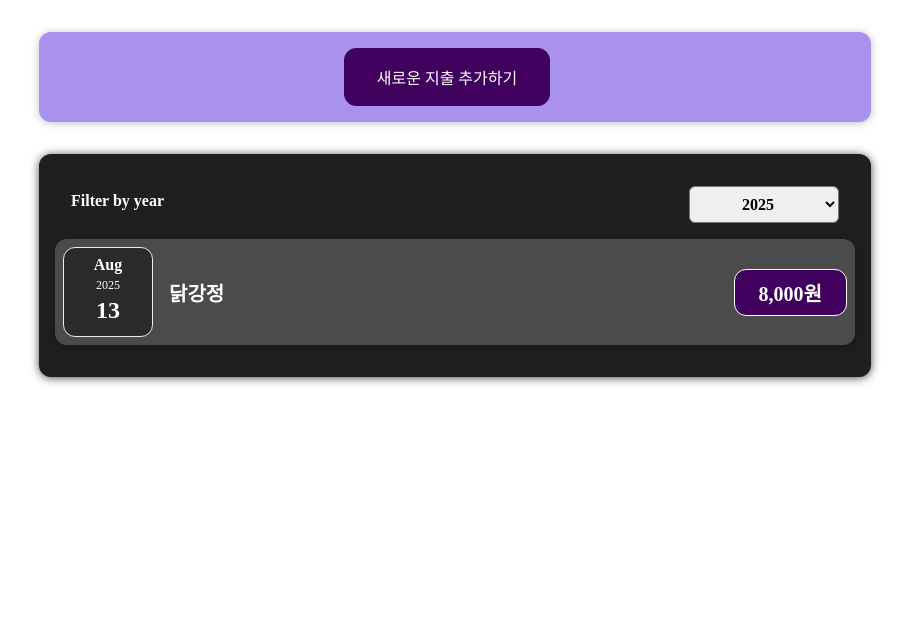
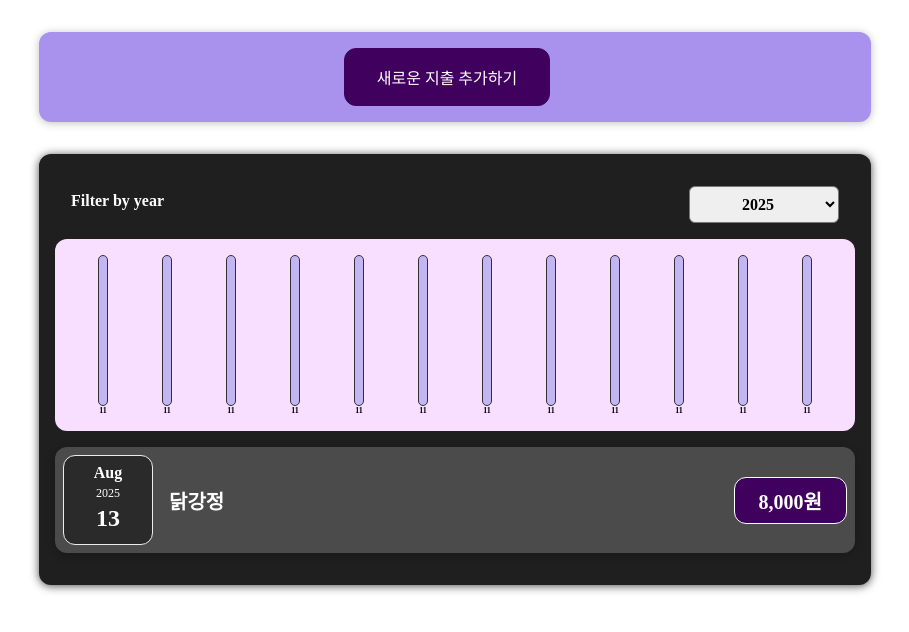
Before and after one commit to Kanggwanju/react-study202508, a React (Vite) app: page / in a window 1280 px wide. Shown: the top 632 px of the page, without its empty margins (185-1094 px from the left). Built offline with nearby package versions, Linux system fonts and the light colour scheme.

Commit message:
3-2-4. 차트 UI

```diff
--- /dev/null
+++ b/src/components/chart/Chart.css
@@ -0,0 +1,9 @@
+.chart {
+    padding: 1rem;
+    border-radius: 12px;
+    background-color: #f8dfff;
+    text-align: center;
+    display: flex;
+    justify-content: space-around;
+    height: 10rem;
+}
--- /dev/null
+++ b/src/components/chart/Chart.jsx
@@ -0,0 +1,24 @@
+import React from 'react';
+import ChartBar from './ChartBar';
+import './Chart.css';
+
+const Chart = () => {
+  return (
+    <div className='chart'>
+      <ChartBar />
+      <ChartBar />
+      <ChartBar />
+      <ChartBar />
+      <ChartBar />
+      <ChartBar />
+      <ChartBar />
+      <ChartBar />
+      <ChartBar />
+      <ChartBar />
+      <ChartBar />
+      <ChartBar />
+    </div>
+  );
+};
+
+export default Chart;
--- /dev/null
+++ b/src/components/chart/ChartBar.css
@@ -0,0 +1,30 @@
+.chart-bar {
+    height: 100%;
+    display: flex;
+    flex-direction: column;
+    align-items: center;
+}
+
+.chart-bar__inner {
+    height: 100%;
+    width: 100%;
+    border: 1px solid #313131;
+    border-radius: 12px;
+    background-color: #c3b4f3;
+    overflow: hidden;
+    display: flex;
+    flex-direction: column;
+    justify-content: flex-end;
+}
+
+.chart-bar__fill {
+    background-color: #4826b9;
+    width: 100%;
+    transition: all 0.3s ease-out;
+}
+
+.chart-bar__label {
+    font-weight: bold;
+    font-size: 0.5rem;
+    text-align: center;
+}
--- /dev/null
+++ b/src/components/chart/ChartBar.jsx
@@ -0,0 +1,16 @@
+import React from 'react';
+
+import './ChartBar.css';
+
+const ChartBar = () => {
+  return (
+    <div className='chart-bar'>
+      <div className='chart-bar__inner'>
+        <div className='chart-bar__fill'></div>
+      </div>
+      <div className='chart-bar__label'>11</div>
+    </div>
+  );
+};
+
+export default ChartBar;
--- /dev/null
+++ b/src/components/chart/ExpenseChart.jsx
@@ -0,0 +1,23 @@
+import React from 'react';
+import Chart from './Chart';
+
+const ExpenseChart = () => {
+  const chartDataPoints = [
+    { label: 'Jan', value: 0 },
+    { label: 'Feb', value: 0 },
+    { label: 'Mar', value: 0 },
+    { label: 'Apr', value: 0 },
+    { label: 'May', value: 0 },
+    { label: 'Jun', value: 0 },
+    { label: 'Jul', value: 0 },
+    { label: 'Aug', value: 0 },
+    { label: 'Sep', value: 0 },
+    { label: 'Oct', value: 0 },
+    { label: 'Nov', value: 0 },
+    { label: 'Dec', value: 0 },
+  ];
+
+  return <Chart />;
+};
+
+export default ExpenseChart;
--- a/src/components/expenses/ExpenseList.jsx
+++ b/src/components/expenses/ExpenseList.jsx
@@ -3,6 +3,7 @@
 import ExpenseItem from './ExpenseItem.jsx';
 import Card from '../ui/Card.jsx';
 import ExpenseFilter from './ExpenseFilter.jsx';
+import ExpenseChart from '../chart/ExpenseChart.jsx';
 
 const ExpenseList = ({ expenses: expenseList }) => {
 
@@ -39,6 +40,7 @@
   return (
     <Card className='expenses'>
       <ExpenseFilter onChangeFilter={onFilterChange} />
+      <ExpenseChart />
       {
         filteredExpenses.length > 0
         ? filteredExpenses
```
